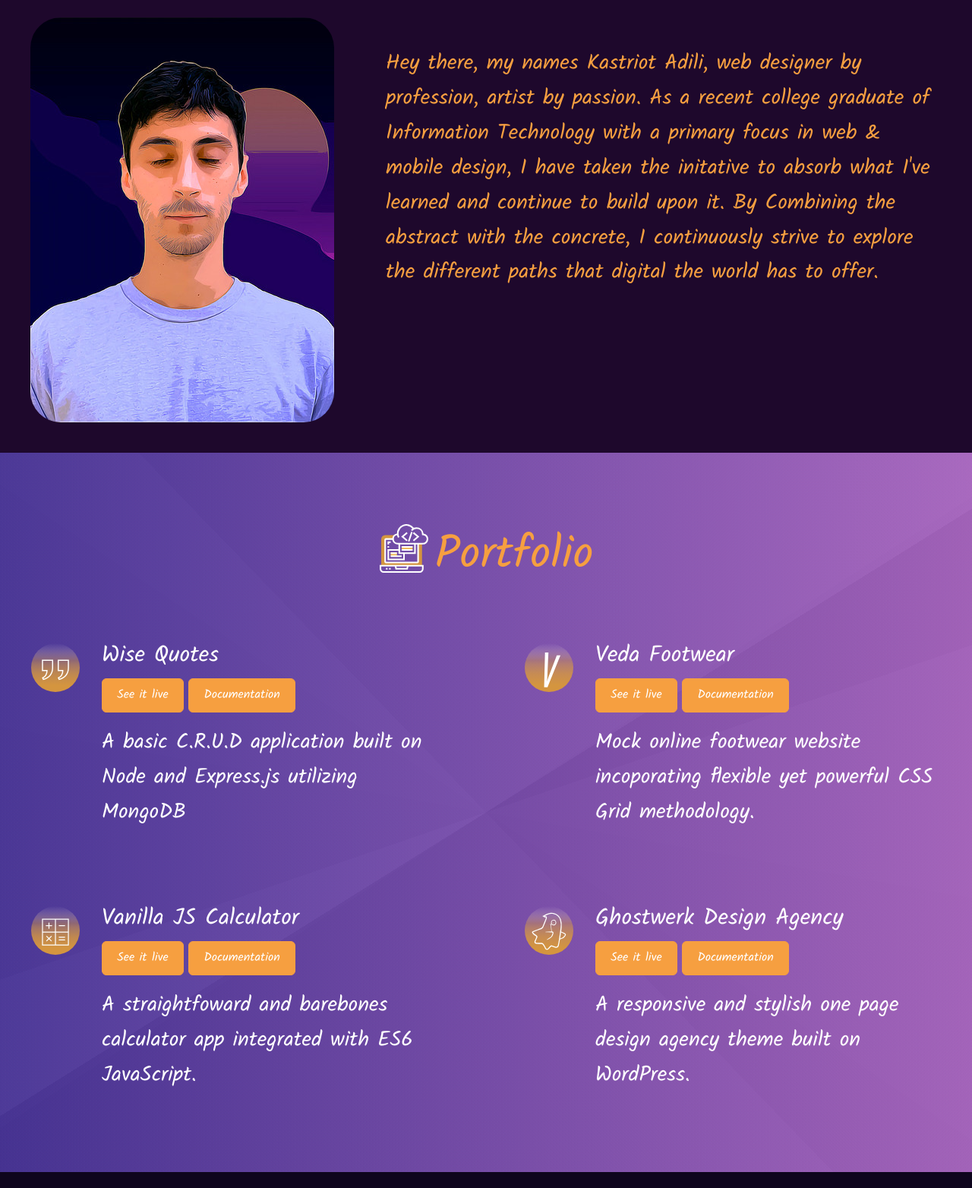
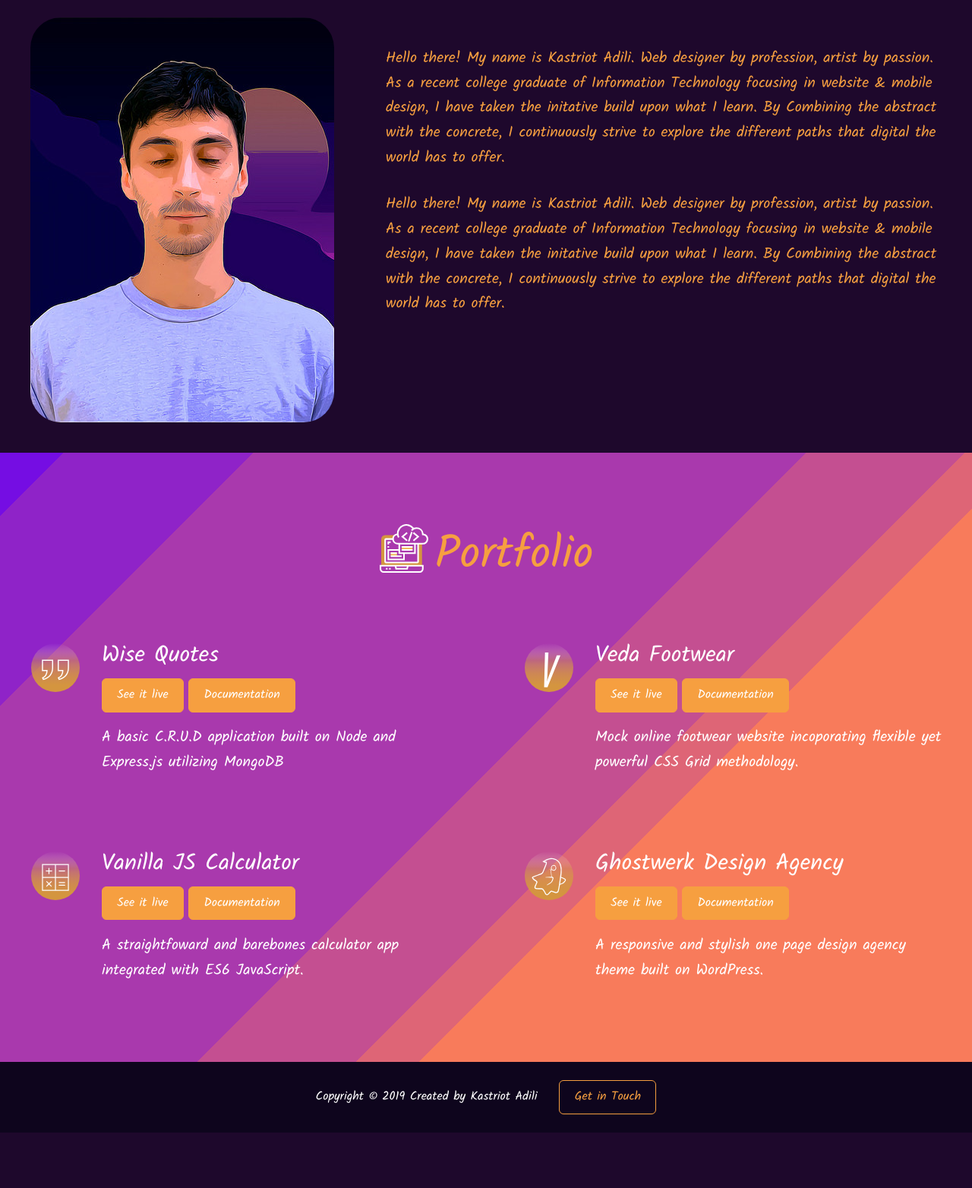
Before and after one commit to kastriotadili/portfolio-site, a website: page app/index.html in a window 1280 px wide. Shown: the part 720-2284 px from the top of the page at 76% size. After the commit the page ends 2211 px from the top, so only its background shows below. Drawn offline with Linux system fonts and the light colour scheme; a web font is replaced by a local one.

Commit message:
about section editing

```diff
--- a/app/assets/styles/modules/_generic-content-container.css
+++ b/app/assets/styles/modules/_generic-content-container.css
@@ -6,7 +6,7 @@
     margin: .8rem 0 1.8rem 0;
 
     @mixin atSmall {
-      font-size: 1.74rem;
+      font-size: 1.24rem;
     }
   }
 
--- a/app/assets/styles/modules/_page-section.css
+++ b/app/assets/styles/modules/_page-section.css
@@ -22,7 +22,7 @@
   }
 
   &--blue {
-    background-image: linear-gradient(226deg, rgba(31, 31, 31, 0.02) 0%, rgba(31, 31, 31, 0.02) 50%,rgba(164, 164, 164, 0.02) 50%, rgba(164, 164, 164, 0.02) 100%),linear-gradient(190deg, rgba(120, 120, 120, 0.01) 0%, rgba(120, 120, 120, 0.01) 50%,rgba(117, 117, 117, 0.01) 50%, rgba(117, 117, 117, 0.01) 100%),linear-gradient(34deg, rgba(159, 159, 159, 0.02) 0%, rgba(159, 159, 159, 0.02) 50%,rgba(205, 205, 205, 0.02) 50%, rgba(205, 205, 205, 0.02) 100%),linear-gradient(190deg, rgba(206, 206, 206, 0.01) 0%, rgba(206, 206, 206, 0.01) 50%,rgba(141, 141, 141, 0.01) 50%, rgba(141, 141, 141, 0.01) 100%),linear-gradient(341deg, rgba(233, 233, 233, 0.03) 0%, rgba(233, 233, 233, 0.03) 50%,rgba(125, 125, 125, 0.03) 50%, rgba(125, 125, 125, 0.03) 100%),linear-gradient(148deg, rgba(250, 250, 250, 0.03) 0%, rgba(250, 250, 250, 0.03) 50%,rgba(23, 23, 23, 0.03) 50%, rgba(23, 23, 23, 0.03) 100%),linear-gradient(147deg, rgba(253, 253, 253, 0.02) 0%, rgba(253, 253, 253, 0.02) 50%,rgba(171, 171, 171, 0.02) 50%, rgba(171, 171, 171, 0.02) 100%),linear-gradient(90deg, rgb(58, 36, 145),rgb(168, 95, 194));
+    background-image:linear-gradient(135deg, rgb(117, 13, 227) 0%, rgb(117, 13, 227) 4%,rgb(143, 35, 200) 4%, rgb(143, 35, 200) 16%,rgb(169, 57, 173) 16%, rgb(169, 57, 173) 51%,rgb(196, 79, 145) 51%, rgb(196, 79, 145) 61%,rgb(222, 101, 118) 61%, rgb(222, 101, 118) 65%,rgb(248, 123, 91) 65%, rgb(248, 123, 91) 100%);
     color: #FFF;
   }
 
--- a/app/index.html
+++ b/app/index.html
@@ -59,7 +59,7 @@
 
   <div id="our-beginning" class="page-section" data-matching-link="#our-beginning-link">
     <div class="wrapper">
-      <h2 class="headline headline--centered headline--light headline--b-margin-small">Artist &#8212; &#10100;Web Dev&#10101;</h2>
+      <h2 class="headline headline--centered headline--light headline--b-margin-small">Artist &#8212; &#10100;Web Designer&#10101;</h2>
       <h3 class="headline headline--centered headline--orange headline--small headline--narrow headline--light headline--b-margin-large"></h3>
 
 
@@ -75,7 +75,8 @@
         <div class="row__medium-8 row__medium-8--smaller">
           <div class="generic-content-container">
             <h2 class="headline headline--no-t-margin"></h2>
-            <p>Hey there, my names Kastriot Adili, web designer by profession, artist by passion. As a recent college graduate of Information Technology with a primary focus in web & mobile design, I have taken the initative to absorb what I've learned and continue to build upon it. By Combining the abstract with the concrete, I continuously strive to explore the different paths that digital the world has to offer.</p>
+            <p>Hello there! My name is Kastriot Adili. Web designer by profession, artist by passion. As a recent college graduate of Information Technology focusing in website & mobile design, I have taken the initative build upon what I learn. By Combining the abstract with the concrete, I continuously strive to explore the different paths that digital the world has to offer.</p>
+            <p>Hello there! My name is Kastriot Adili. Web designer by profession, artist by passion. As a recent college graduate of Information Technology focusing in website & mobile design, I have taken the initative build upon what I learn. By Combining the abstract with the concrete, I continuously strive to explore the different paths that digital the world has to offer.</p>
           </div>
         </div>
       </div>
--- a/app/temp/styles/styles.css
+++ b/app/temp/styles/styles.css
@@ -636,7 +636,7 @@ a {
 }
 
 .page-section--blue {
-  background-image: linear-gradient(226deg, rgba(31, 31, 31, 0.02) 0%, rgba(31, 31, 31, 0.02) 50%,rgba(164, 164, 164, 0.02) 50%, rgba(164, 164, 164, 0.02) 100%),linear-gradient(190deg, rgba(120, 120, 120, 0.01) 0%, rgba(120, 120, 120, 0.01) 50%,rgba(117, 117, 117, 0.01) 50%, rgba(117, 117, 117, 0.01) 100%),linear-gradient(34deg, rgba(159, 159, 159, 0.02) 0%, rgba(159, 159, 159, 0.02) 50%,rgba(205, 205, 205, 0.02) 50%, rgba(205, 205, 205, 0.02) 100%),linear-gradient(190deg, rgba(206, 206, 206, 0.01) 0%, rgba(206, 206, 206, 0.01) 50%,rgba(141, 141, 141, 0.01) 50%, rgba(141, 141, 141, 0.01) 100%),linear-gradient(341deg, rgba(233, 233, 233, 0.03) 0%, rgba(233, 233, 233, 0.03) 50%,rgba(125, 125, 125, 0.03) 50%, rgba(125, 125, 125, 0.03) 100%),linear-gradient(148deg, rgba(250, 250, 250, 0.03) 0%, rgba(250, 250, 250, 0.03) 50%,rgba(23, 23, 23, 0.03) 50%, rgba(23, 23, 23, 0.03) 100%),linear-gradient(147deg, rgba(253, 253, 253, 0.02) 0%, rgba(253, 253, 253, 0.02) 50%,rgba(171, 171, 171, 0.02) 50%, rgba(171, 171, 171, 0.02) 100%),linear-gradient(90deg, rgb(58, 36, 145),rgb(168, 95, 194));
+  background-image:linear-gradient(135deg, rgb(117, 13, 227) 0%, rgb(117, 13, 227) 4%,rgb(143, 35, 200) 4%, rgb(143, 35, 200) 16%,rgb(169, 57, 173) 16%, rgb(169, 57, 173) 51%,rgb(196, 79, 145) 51%, rgb(196, 79, 145) 61%,rgb(222, 101, 118) 61%, rgb(222, 101, 118) 65%,rgb(248, 123, 91) 65%, rgb(248, 123, 91) 100%);
   color: #FFF;
 }
 
@@ -852,7 +852,7 @@ a {
 @media (min-width: 530px) {
 
   .generic-content-container p {
-    font-size: 1.74rem;
+    font-size: 1.24rem;
   }
 }
 
```
Also changed, not shown: docs/index.html (+4 -3 lines), 2 other files.
